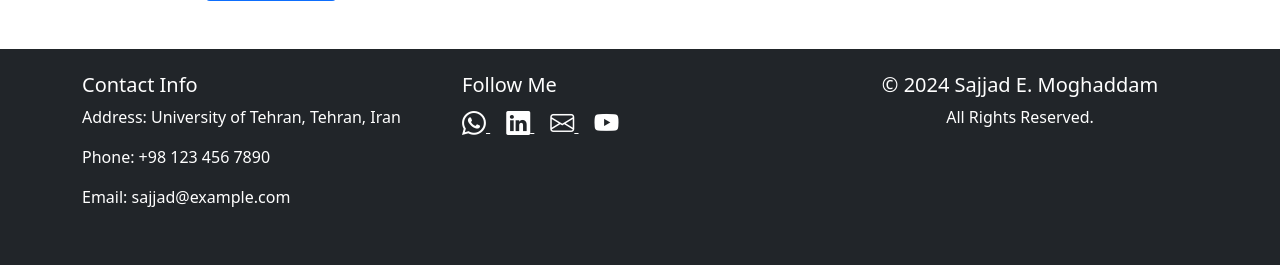
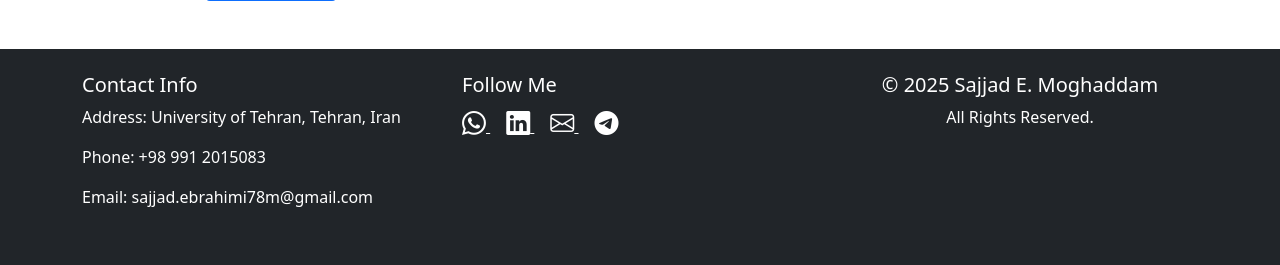
Before and after one commit to semsem1378/portfolio, a Flask app: page / in a window 1280 px wide. Shown: the part 4110-4375 px from the top of the page. Run offline with Flask 3, Linux system fonts and the light colour scheme.

Commit message:
another one

```diff
--- a/templates/index.html
+++ b/templates/index.html
@@ -209,26 +209,26 @@
                 <div class="col-md-4 mb-3">
                     <h5>Contact Info</h5>
                     <p>Address: University of Tehran, Tehran, Iran</p>
-                    <p>Phone: +98 123 456 7890</p>
-                    <p>Email: sajjad@example.com</p>
+                    <p>Phone: +98 991 2015083</p>
+                    <p>Email: sajjad.ebrahimi78m@gmail.com</p>
                 </div>
                 <div class="col-md-4 mb-3">
                     <h5>Follow Me</h5>
-                    <a href="https://wa.me/981234567890" target="_blank" class="text-white me-3">
+                    <a href="https://wa.me/989912015083" target="_blank" class="text-white me-3">
                         <i class="bi bi-whatsapp" style="font-size: 1.5rem;"></i>
                     </a>
-                    <a href="https://www.linkedin.com/in/sajjad" target="_blank" class="text-white me-3">
+                    <a href="https://www.linkedin.com/in/sajjad-ebrahimi-moghaddam" target="_blank" class="text-white me-3">
                         <i class="bi bi-linkedin" style="font-size: 1.5rem;"></i>
                     </a>
-                    <a href="mailto:sajjad@example.com" target="_blank" class="text-white me-3">
+                    <a href="mailto:sajjad.ebrahimi78m@gmail.com" target="_blank" class="text-white me-3">
                         <i class="bi bi-envelope" style="font-size: 1.5rem;"></i>
                     </a>
-                    <a href="https://www.youtube.com/channel/UC123456" target="_blank" class="text-white me-3">
-                        <i class="bi bi-youtube" style="font-size: 1.5rem;"></i>
+                    <a href="https://t.me/sajjad78e" target="_blank" class="text-white me-3">
+                        <i class="bi bi-telegram" style="font-size: 1.5rem;"></i>
                     </a>
                 </div>
                 <div class="col-md-4 mb-3 text-center">
-                    <h5>&copy; 2024 Sajjad E. Moghaddam</h5>
+                    <h5>&copy; 2025 Sajjad E. Moghaddam</h5>
                     <p>All Rights Reserved.</p>
                 </div>
             </div>
```
Also changed, not shown: templates/details.html (+8 -8 lines).
